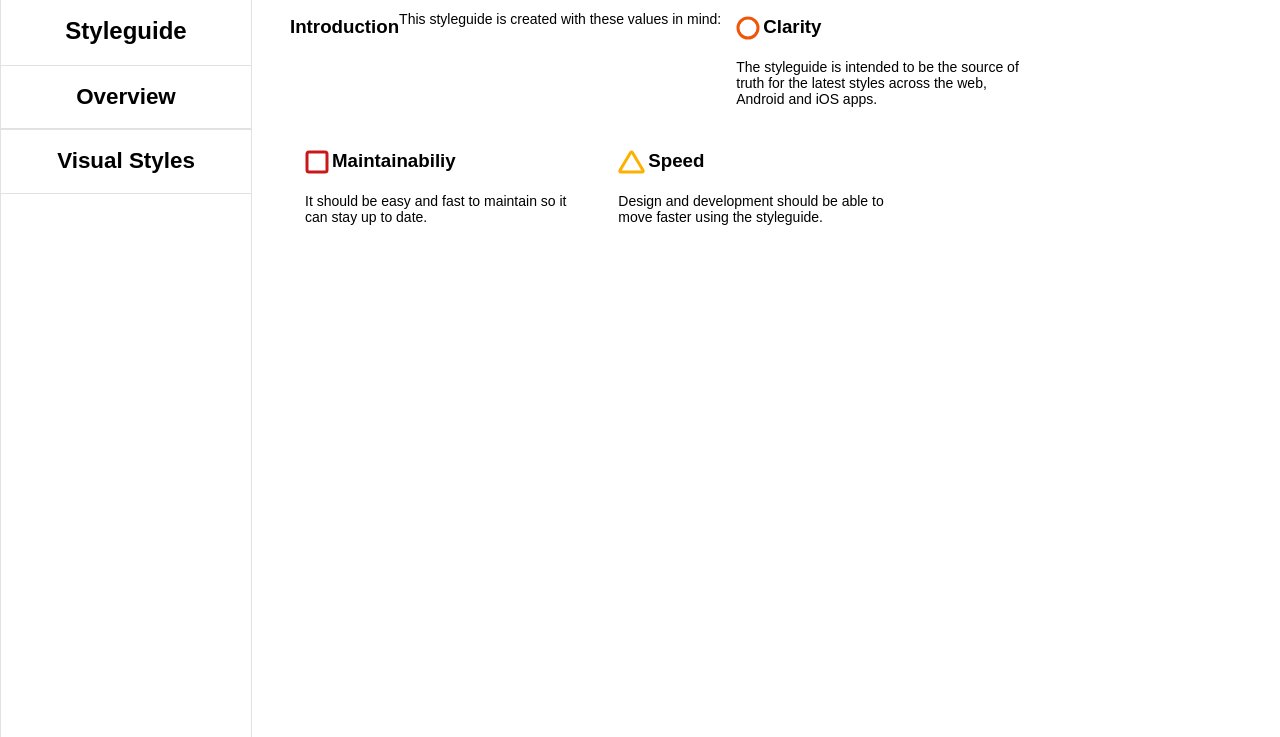
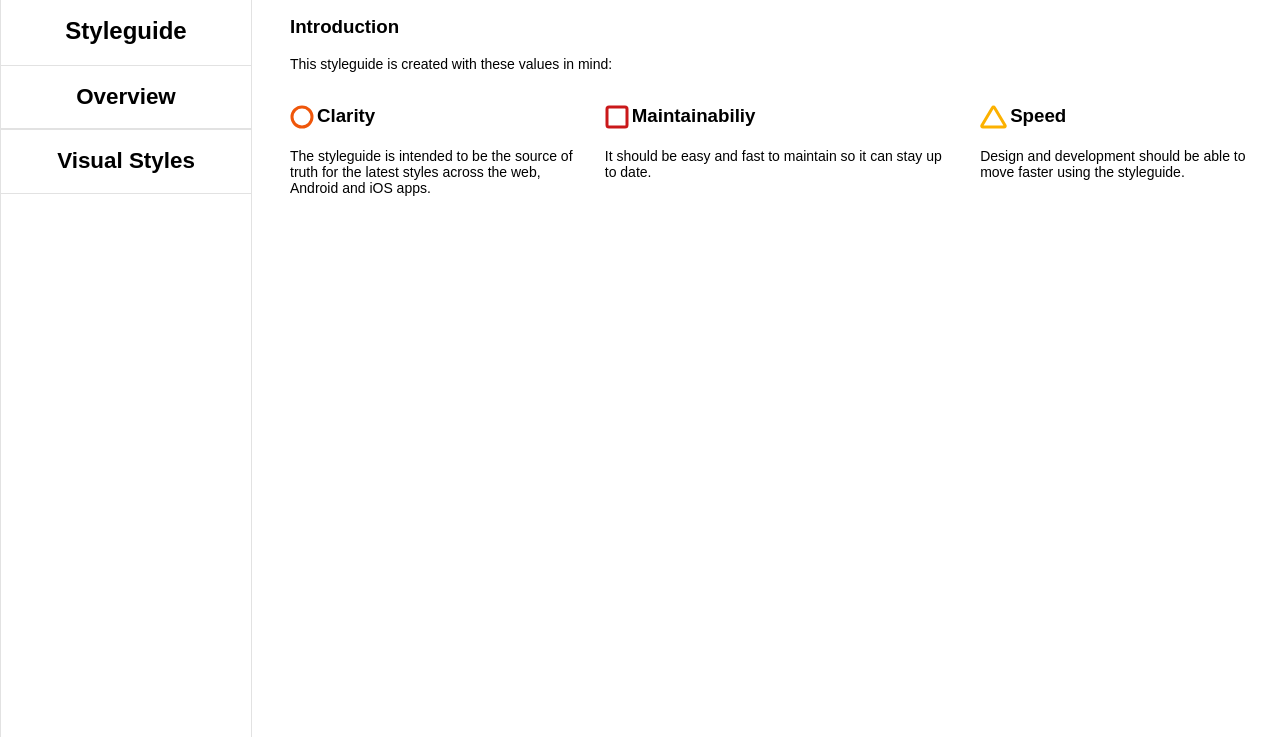
Before and after one commit to alyssacodd/alyssacodd.github.io, a plain HTML site: page burner_styleguide/index.html in a window 1280 px wide. Shown: the part 103-840 px from the top of the page. Drawn offline with nearby package versions, Linux system fonts and the light colour scheme; a web font is replaced by a local one.

Commit message:
Add files via upload
- Fixed intro
- Need to fix colors column
- Need to fix Guidelines
- Need to fix media queries

```diff
--- a/burner_styleguide/css/stylesheet.css
+++ b/burner_styleguide/css/stylesheet.css
@@ -6,6 +6,7 @@ body {
     justify-content: space-between;
     position: relative;
     margin: 0;
+
 }
 
 @font-face {
@@ -51,13 +52,6 @@ h2 {
 
 
 
-article {
-  display:flex;
-  position: relative;
-  box-sizing: border-box;
-  flex-wrap: wrap;
-
-}
 
 img {
   vertical-align: middle;
@@ -112,13 +106,25 @@ li {
   background-color: #f6f6f6;
 }
 
-#Introduction div {
-  /*display: flex;*/
-  width: 283.328px;
-  height: 134.500px;
-  padding: 0 15px;
+#intro {
+  display: grid;
+  grid-gap: 2em;
 }
 
+#intro div:nth-of-type(1) {
+  grid-column: 1;
+  grid-row: 1;
+}
+
+#intro div:nth-of-type(2) {
+  grid-column: 2;
+  grid-row: 1;
+}
+
+#intro div:nth-of-type(3) {
+  grid-column: 3;
+  grid-row: 1;
+}
 
 
 p {
@@ -230,15 +236,31 @@ p {
 
 /*---------------------------------------------------------------------*/
 
-@media screen and (max-width: 992px){
-  div {
-    width: 100%;
-  }
-}
-
-
-/*@media screen and (max-width 660px){
+/*@media screen and (max-width: 992px){
   div {
     width: 100%;
   }
 }*/
+
+
+@media screen and (max-width 660px){
+  /*#intro {
+    display: grid;
+    grid-gap: 2em;
+  }*/
+
+  /*#intro div:nth-of-type(1) {
+    grid-column: 1;
+    grid-row: 1;
+  }
+
+  #intro div:nth-of-type(2) {
+    grid-column: 1;
+    grid-row: 2;
+  }
+
+  #intro div:nth-of-type(3) {
+    grid-column: 1;
+    grid-row: 3;
+  }*/
+}
--- a/burner_styleguide/index.html
+++ b/burner_styleguide/index.html
@@ -40,7 +40,7 @@ Change to Avenir Next font -->
 		<article id="Introduction">
 			<h1>Introduction</h1>
 			<p>This styleguide is created with these values in mind:</p>
-
+			<div id= "intro">
 			<div>
 				<h3><img src="images/icons/icon_circle.svg" alt="circle">Clarity</h3>
 				<p>The styleguide is intended to be the source of truth for the latest styles across the web, Android and iOS apps.</p>
@@ -53,10 +53,18 @@ Change to Avenir Next font -->
 				<h3><img src="images/icons/icon_triangle.svg" alt="triangle">Speed</h3>
 				<p>Design and development should be able to move faster using the styleguide.</p>
 			</div>
+			</div>
 		</article>
 
 		<!-- ALl articles will be hidden by js and unhidden when you click their link from the sidebar.
 		The colors are going to be generated by using the hexcode being read from html -->
+		<article id="Guidelines" class="sub-article">
+
+				<h2>Code Guidelines</h2>
+				<p>Lorem ipsum dolor sit amet, consectetur adipiscing elit, sed do eiusmod tempor incididunt ut labore et dolore magna aliqua. Ut enim ad minim veniam, quis nostrud exercitation ullamco laboris nisi ut aliquip ex ea commodo consequat. Duis aute irure dolor in reprehenderit in voluptate velit esse cillum dolore eu fugiat nulla pariatur. Excepteur sint occaecat cupidatat non proident, sunt in culpa qui officia deserunt mollit anim id est laborum.</p>
+
+		</article>
+
 		<article id="Colors" class="sub-article">
 			<div class= "color-grid">
 				<h2>Brand Colors</h2>
@@ -81,6 +89,9 @@ Change to Avenir Next font -->
 				<p>Text Input Avenir Next 300 Wt // 1.4em // Line Height 1em #000</p>
 				<p>Placeholder Avenir Next 300 Wt // 1.4em // Line Height 1em #a0a0a0</p>
 				<p>Button Avenir Next 600 Wt // 1.4em // Line Height 1em #fff (on #e45620 bg)</p>
+				<p>Paragraph/Radio Buttons Avenir Next // 300 Wt // 1em // Line Height 0.8em #000</p>
+				<p>Link Avenire Next // 600 Wt // 0.75em // Line Height 0.5em #e45620</p>
+				<p>Help Text Avenir Next // 300 Wt // 0.75em // Line Height 0.5em #000</p>
 			</div>
 		</article>
 
```
